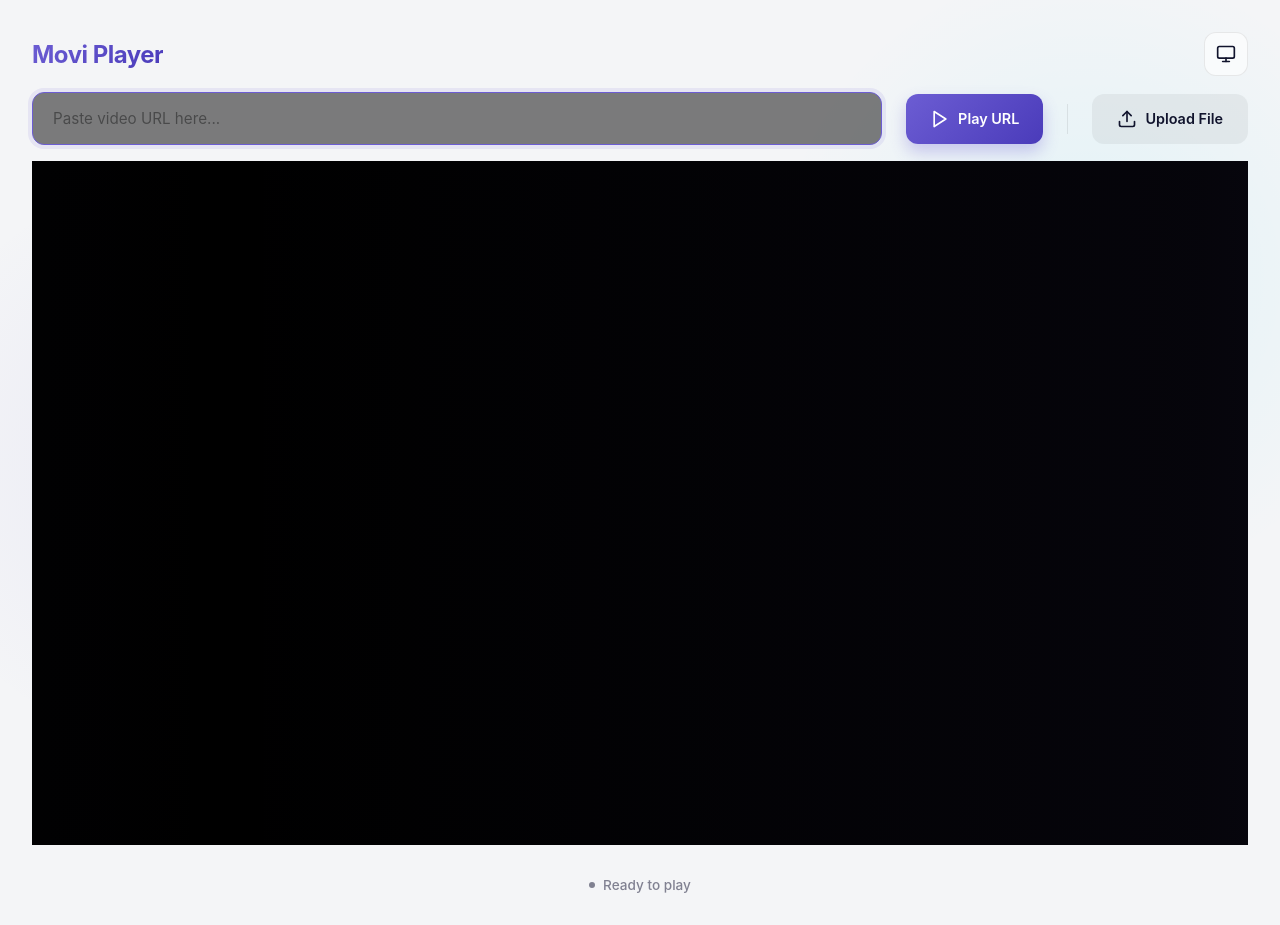
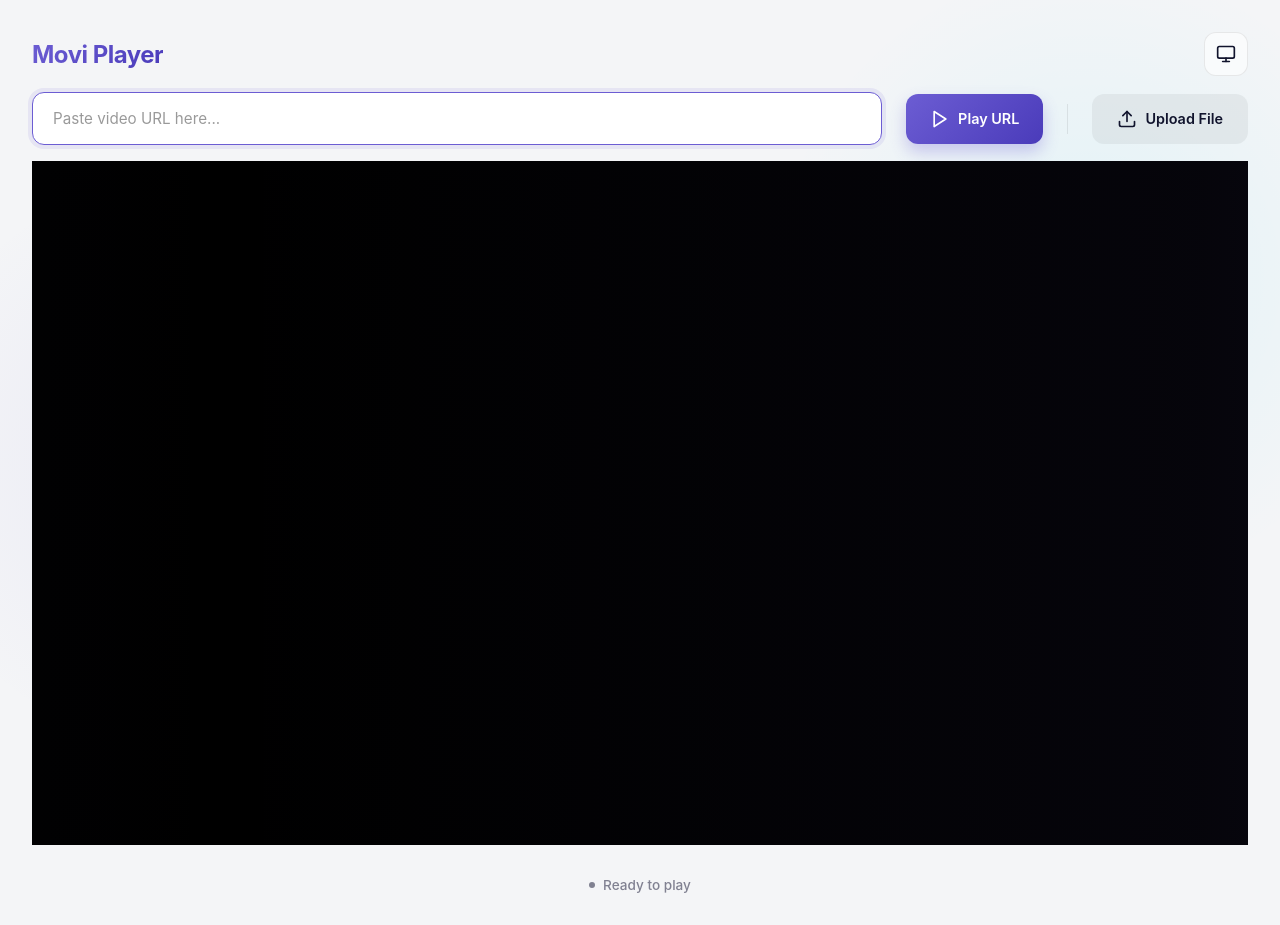
Before and after one commit to MrUjjwalG/movi-player-examples, a website built with Vite: page element.html in a window 1280 px wide. Both pictures are taken after a click on the button "Play URL". Built offline with nearby package versions, Linux system fonts and the light colour scheme.

Commit message:
Update movi-player to v0.1.2-beta.2

```diff
--- a/element.html
+++ b/element.html
@@ -171,7 +171,7 @@
       .input-group input:focus {
         outline: none;
         border-color: var(--primary-accent);
-        background: rgba(0, 0, 0, 0.5);
+        background: var(--input-focus-bg);
         box-shadow: 0 0 0 4px rgba(108, 93, 211, 0.1);
       }
 
--- a/package.json
+++ b/package.json
@@ -14,7 +14,7 @@
   "license": "ISC",
   "type": "commonjs",
   "dependencies": {
-    "movi-player": "^0.1.0-beta.1"
+    "movi-player": "^0.1.2-beta.2"
   },
   "devDependencies": {
     "vite": "^7.3.1"
```
Also changed, not shown: 1 other file.
